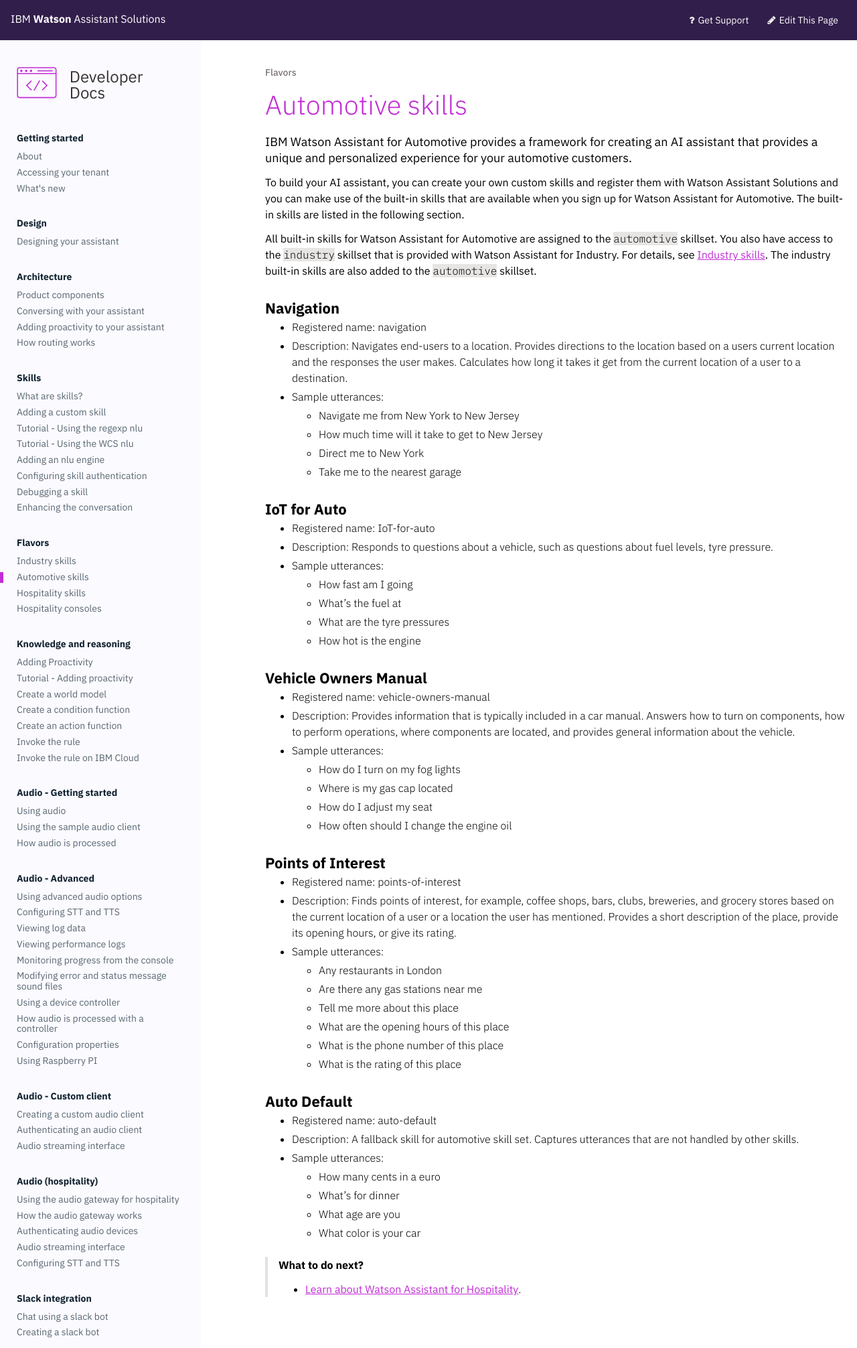
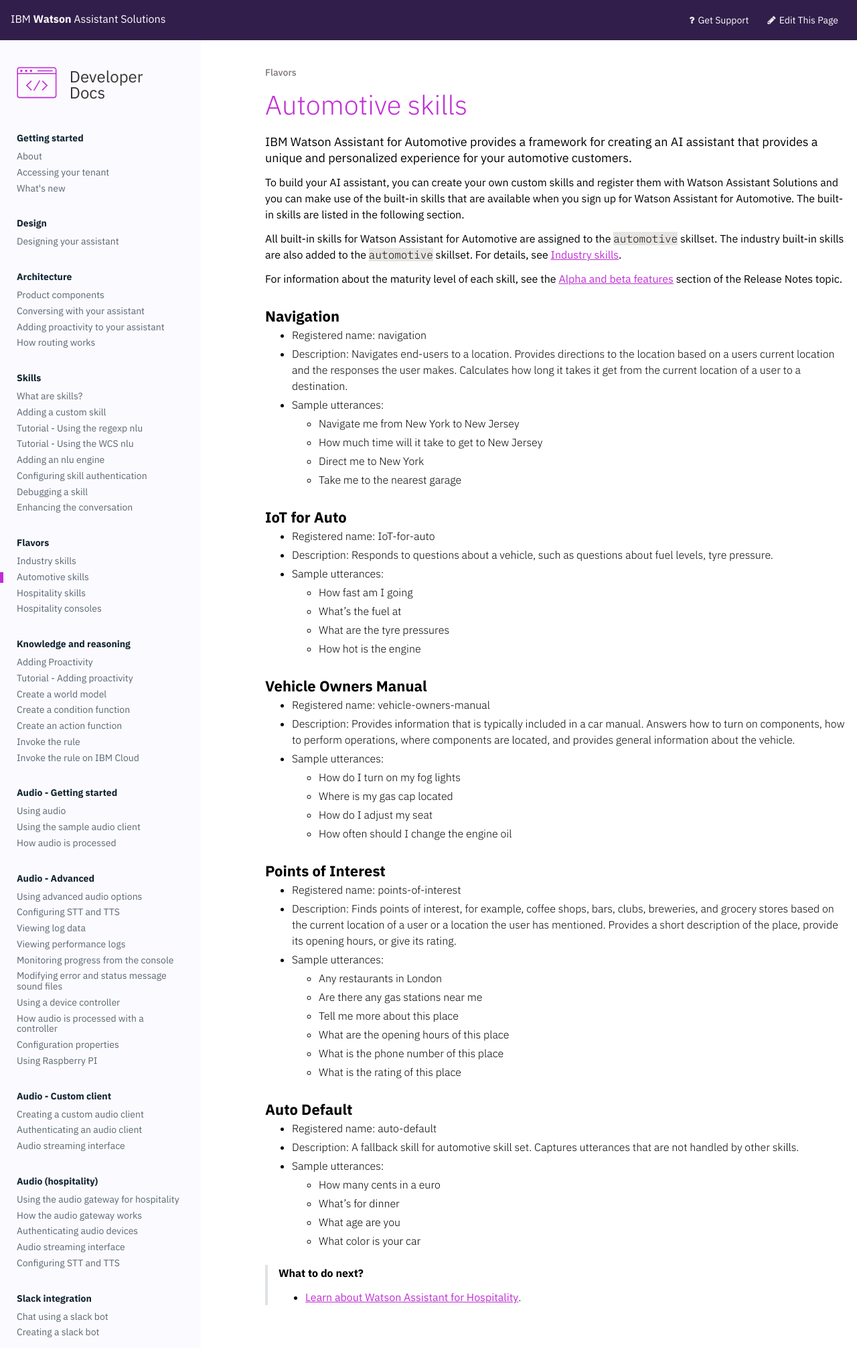
Before and after one commit to Watson-Personal-Assistant/developer, a Jekyll site: the page built from _content/flavours/automotive.md, in a window 1280 px wide. Shown: the whole page at 67% size. Built offline with Jekyll 4.4.1, drawn with Linux system fonts in a browser that asks for light colours; some web fonts are replaced.

Commit message:
link to alpha features section

```diff
--- a/_content/flavours/automotive.md
+++ b/_content/flavours/automotive.md
@@ -6,7 +6,9 @@
 
 To build your AI assistant, you can create your own custom skills and register them with Watson Assistant Solutions and you can make use of the built-in skills that are available when you sign up for Watson Assistant for Automotive.  The built-in skills are listed in the following section.
 
-All built-in skills for Watson Assistant for Automotive are assigned to the `automotive` skillset.  You also have access to the `industry` skillset that is provided with Watson Assistant for Industry.  For details, see [Industry skills]({{site.baseurl}}/flavours/industry).  The industry built-in skills are also added to the `automotive` skillset.
+All built-in skills for Watson Assistant for Automotive are assigned to the `automotive` skillset.  The industry built-in skills are also added to the `automotive` skillset.  For details, see [Industry skills]({{site.baseurl}}/flavours/industry).
+
+For information about the maturity level of each skill, see the [Alpha and beta features]({{site.baseurl}}/get-help/release_notes/#alpha-and-beta-features) section of the Release Notes topic.
 
 ### Navigation
 - Registered name: navigation
```
